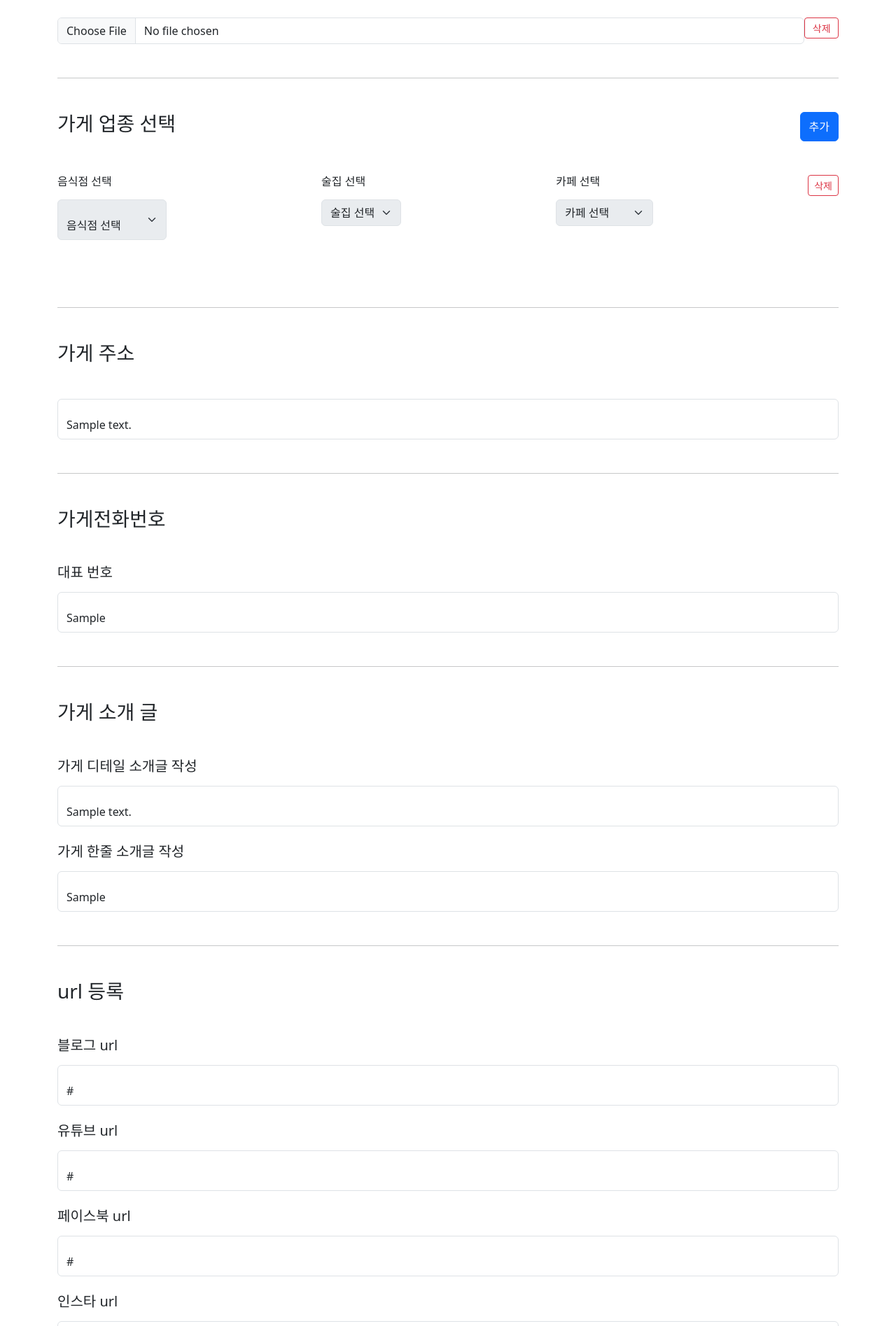
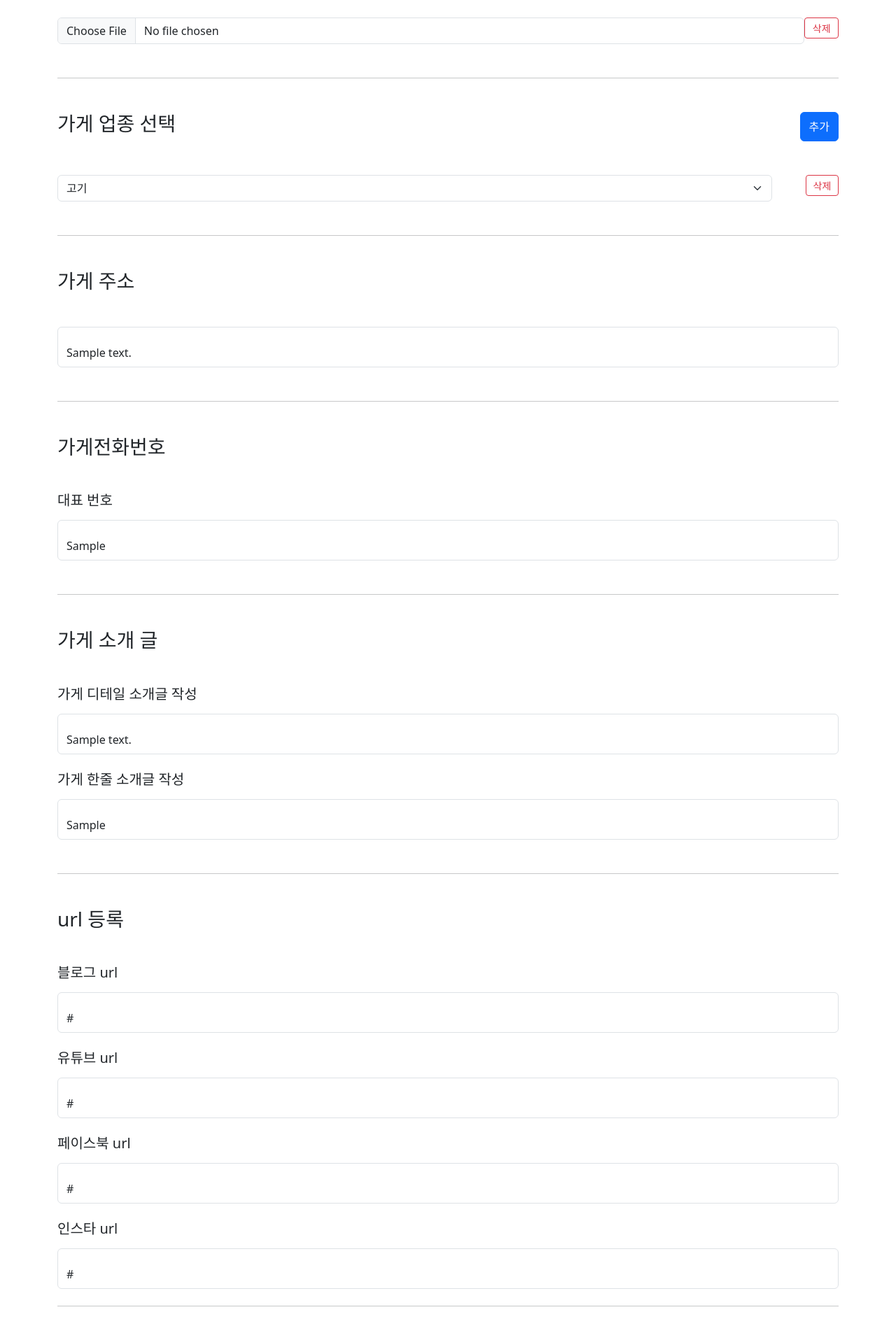
Before and after one commit to HUHMUMU/ChapchapFinder, a Node project: template views/infos/update.pug in a window 1280 px wide. Shown: the part 1309-3204 px from the top of the page at 70% size. Run offline with Node 20 templates, Linux system fonts and the light colour scheme; the template is opened without the code that fills it: most values are stand-ins (such as "Sample title", 1, 10 or a date in 2020); grey boxes marked "Sample" are stand-in pictures.

Commit message:
카테고리 선택하는거 바꿈

```diff
--- a/routes/infos.js
+++ b/routes/infos.js
@@ -109,7 +109,7 @@ router.get("/delete.do", async (req,res)=>{
     }catch(e){
         console.error(e);
     }
-    if(dropStoreInfo>0 && dropHoliday>0 && dropBreaktime>0 && dropStoreTypes>0 && dropImgs){
+    if(dropStoreInfo>0 && dropHoliday>0 && dropBreaktime>0 && dropStoreTypes>0 && dropImgs>0){
         res.redirect("/");
     }else{
         res.redirect(`/detail.do`);
--- a/views/infos/update.pug
+++ b/views/infos/update.pug
@@ -26,21 +26,19 @@ block content
             each img in imgs
                 img.me-5.mt-5(src=img.store_img , width="230", height="230")
             div#addImg
-                div.d-flex.mt-5.justify-content-around
+                div.d-flex.mt-5.justify-content-around.inputImgs
                     input.me-xxl-5.ms-xxl-5(type="file", class="form-control", id="store_img" name="store_img" accept="image/*" onchange="loadFile(this)")
-                    button.btn.btn-outline-danger.btn-sm.me-xxl-5(type='button' style="height: 30px; width:50px" onclick="this.closest('#addImg').remove()" ) 삭제
+                    button.btn.btn-outline-danger.btn-sm.me-xxl-5(type='button' style="height: 30px; width:50px" onclick="this.closest('.inputImgs').remove()" ) 삭제
         hr
         div(method="post", enctype="multipart/form-data")
             div.d-flex.justify-content-between.mt-5
                 h3.label(for='select_main_category') 가게 업종 선택
                 button.btn.btn-primary(type='button' id='addStoreTypesBtn') 추가
-            each st,i in storeTypes
+            each st in storeTypes
                 div#addStoreTypes
-                    div.d-flex.mt-5.mb-5.justify-content-between
-                        div.form-floating
-                            h5.mb-3.label.fs-6(for='')(style='margin-right: 10px;') 음식점 선택
-                            select#maincategory1.form-select.mb-5(name="cate" + i onchange=`changeMenu('cate${i}')` disabled=(!(st.category_num >= 1 && st.category_num <= 10)))
-                                option(value="") 음식점 선택
+                    div.d-flex.mt-5.mb-5.justify-content-between.storetype
+                        select#category_num.form-select(name="category_num")
+                            optgroup(label="음식점 선택")
                                 option(value=1, selected=(st.category_num === 1)) 고기
                                 option(value=2, selected=(st.category_num === 2)) 돈까스, 회, 일식
                                 option(value=3, selected=(st.category_num === 3)) 탕, 찜, 찌개
@@ -50,24 +48,20 @@ block content
                                 option(value=7, selected=(st.category_num === 7)) 패스트푸드
                                 option(value=8, selected=(st.category_num === 8)) 백반, 국수
                                 option(value=9, selected=(st.category_num === 9)) 분식
-                        div
-                            h5.mb-3.label.fs-6(for='')(style='margin-right: 10px;') 술집 선택
-                            select#maincategory2.form-select.mb-5(name="cate" + i onchange=`changeMenu('cate${i}')` disabled=(!(st.category_num >= 11 && st.category_num <= 16)))
+                            optgroup(label="술집 선택")
                                 option(value='') 술집 선택
                                 option(value=11, selected=(st.category_num === 11)) 호프집
                                 option(value=12, selected=(st.category_num === 12)) 바
                                 option(value=13, selected=(st.category_num === 13)) 이자카야
                                 option(value=14, selected=(st.category_num === 14)) 포차
                                 option(value=15, selected=(st.category_num === 15)) 와인바
-                        div
-                            h5.mb-3.label.fs-6(for='')(style='margin-right: 10px;') 카페 선택
-                            select#maincategory3.form-select.mb-5(name="cate" + i onchange=`changeMenu('cate${i}')` disabled=(!(st.category_num >= 17 && st.category_num <= 21)))
+                            optgroup(label="카페 선택")
                                 option(value='') 카페 선택
                                 option(value=17, selected=(st.category_num === 17)) 커피전문점
                                 option(value=18, selected=(st.category_num === 18)) 디저트카페
                                 option(value=19, selected=(st.category_num === 19)) 차전문점
                                 option(value=20, selected=(st.category_num === 20)) 베이커리카페
-                        button.btn.btn-outline-danger.btn-sm(type='button' style="height: 30px;" onclick="this.closest('#addStoreTypes').remove()" ) 삭제
+                        button.btn.btn-outline-danger.btn-sm.ms-5(type='button' style="height: 30px; width:50px" onclick="this.closest('.storetype').remove()" ) 삭제
         hr
         div.form-floating
                 h3.mt-5.mb-5.label(for='address') 가게 주소
@@ -112,7 +106,7 @@ block content
                 p 휴무 요일과 날짜 둘 중에 하나만 선택해주세요 추가하고 싶을 시 추가버튼을 눌러주세요.
                 each holiday in holidays
                     div#addHolidays
-                        div.d-flex.justify-content-around
+                        div.d-flex.justify-content-around.holy
                             div.form-floating
                                 h5.mb-3.label.fs-6(for='week')(style='margin-right: 10px;') 휴무 요일 선택
                                 select.form-select.mb-5(name="week")
@@ -133,21 +127,21 @@ block content
                                     label.form-check-label.me-5(for="s_rstatus") 비정규
                                     input.form-check-input(type="checkbox", role="switch", id="s_rstatus", style="width: 2.5rem; height: 1.5rem;" checked=(holiday.regular == 1))
                                     label.form-check-label.ms-2(for="s_rstatus") 정규
-                            button.btn.btn-outline-danger.btn-sm(style="height: 30px;", onclick="this.closest('#addHolidays').remove()") 삭제
+                            button.btn.btn-outline-danger.btn-sm(style="height: 30px;", onclick="this.closest('.holy').remove()") 삭제
             div
                 div.d-flex.justify-content-between
                     h5.mb-3 브레이크 타임
                     button.btn.btn-primary(type='button' id='addBreaktimeBtn') 추가
                 each breakTime in breakTimes
                     div#addBreaktimes
-                        div.d-flex.justify-content-around
+                        div.d-flex.justify-content-around.breakT
                             div.form-floating
                                 h5.mb-3.label.fs-6(for='rest_start_time')(style='margin-right: 10px;') 휴식 시작 시간
                                 input#rest_start_time.form-control.mb-4(name='rest_start_time', type='time' placeholder="??" value=breakTime.rest_start_time)
                             div.form-floating
                                 h5.mb-3.label.fs-6(for='rest_end_time')(style='margin-right: 10px;') 휴식 끝 시간
                                 input#rest_end_time.form-control.mb-4(name='rest_end_time', type='time' placeholder="??" value=breakTime.rest_end_time)
-                            button.btn.btn-outline-danger.btn-sm(style="height: 30px;", onclick="this.closest('#addBreaktimes').remove()") 삭제
+                            button.btn.btn-outline-danger.btn-sm(style="height: 30px;", onclick="this.closest('.breakT').remove()") 삭제
                 div.form-floating
                     h5.mb-3.label(for='opentime')(style='display: inline-block; margin-right: 10px;') 영업 시간
                     input#opentime.form-control.mb-4(name='openTime', type='text' placeholder="??" value=store.opentime)
@@ -241,9 +235,9 @@ block content
 
         function addImgInputComponent() {
             return `
-                <div id="inputImgs" class="d-flex mt-5 justify-content-around">
+                <div class="d-flex mt-5 justify-content-around inputImgs">
                   <input type="file" class="form-control me-xxl-5 ms-xxl-5" id="store_img" name="store_img" accept="image/*" onchange="loadFile(this)">
-                  <button class="btn btn-outline-danger btn-sm me-xxl-5" type="button" style="height: 30px; width:50px" onclick="this.closest('#inputImgs').remove()">삭제</button>
+                  <button class="btn btn-outline-danger btn-sm me-xxl-5" type="button" style="height: 30px; width:50px" onclick="this.closest('.inputImgs').remove()">삭제</button>
                 </div>
             `;
         }
@@ -257,49 +251,35 @@ block content
 
         function addStoreTypeInputComponent() {
             return `
-                            <div id="inputHolidays" class="d-flex mt-5 mb-5 justify-content-between">
-                              <div class="form-floating">
-                                <h5 class="mb-3 label fs-6" for="" style="margin-right: 10px;">음식점 선택</h5>
-                                <select id="maincategory1" class="form-select" name="select_main_category1">
-                                  <option value="">음식점 선택</option>
-                                  <option value="1">고기</option>
-                                  <option value="2">돈까스, 회, 일식</option>
-                                  <option value="3">탕, 찜, 찌개</option>
-                                  <option value="4">양식</option>
-                                  <option value="5">중식</option>
-                                  <option value="6">아시안</option>
-                                  <option value="7">패스트푸드</option>
-                                  <option value="8">백반, 국수</option>
-                                  <option value="9">분식</option>
-                                  <option value="10">기타</option>
-                                </select>
-                              </div>
-                              <div>
-                                <h5 class="mb-3 label fs-6" for="" style="margin-right: 10px;">술집 선택</h5>
-                                <select id="maincategory2" class="form-select" name="select_main_category2">
-                                  <option value="">술집 선택</option>
-                                  <option value="11">호프집</option>
-                                  <option value="12">바</option>
-                                  <option value="13">이자카야</option>
-                                  <option value="14">포차</option>
-                                  <option value="15">와인바</option>
-                                  <option value="16">기타</option>
-                                </select>
-                              </div>
-                              <div>
-                                <h5 class="mb-3 label fs-6" for="" style="margin-right: 10px;">카페 선택</h5>
-                                <select id="maincategory3" class="form-select" name="select_main_category3">
-                                  <option value="">카페 선택</option>
-                                  <option value="17">커피전문점</option>
-                                  <option value="18">디저트카페</option>
-                                  <option value="19">차전문점</option>
-                                  <option value="20">베이커리카페</option>
-                                  <option value="21">기타</option>
-                                </select>
-                              </div>
-                              <button class="btn btn-outline-danger btn-sm" style="height: 30px;" onclick="this.closest('#inputHolidays').remove()">삭제</button>
-                            </div>
-
+            <div class="d-flex mt-5 mb-5 InputStoreType">
+                                    <select id="category_num" name="category_num" class="form-select">
+                                        <optgroup label="음식점 선택">
+                                            <option value='1'>고기</option>
+                                            <option value='2'>돈까스, 회, 일식</option>
+                                            <option value='3'>탕, 찜, 찌개</option>
+                                            <option value='4'>양식</option>
+                                            <option value='5'>중식</option>
+                                            <option value='6'>아시안</option>
+                                            <option value='7'>패스트푸드</option>
+                                            <option value='8'>백반, 국수</option>
+                                            <option value='9'>분식</option>
+                                        </optgroup>
+                                        <optgroup label="술집 선택">
+                                            <option value='11'>호프집</option>
+                                            <option value='12'>바</option>
+                                            <option value='13'>이자카야</option>
+                                            <option value='14'>포차</option>
+                                            <option value='15'>와인바</option>
+                                        </optgroup>
+                                        <optgroup label="카페 선택">
+                                            <option value='17'>커피전문점</option>
+                                            <option value='18'>디저트카페</option>
+                                            <option value='19'>차전문점</option>
+                                            <option value='20'>베이커리카페</option>
+                                        </optgroup>
+                                    </select>
+                                    <button type='button' class='btn btn-outline-danger btn-sm ms-5' style='height: 30px; width: 50px' onclick="this.closest('.InputStoreType').remove()">삭제</button>
+                                </div>
                     `;
         }
 
```
Also changed, not shown: views/infos/insert.pug (+32 -87 lines).
